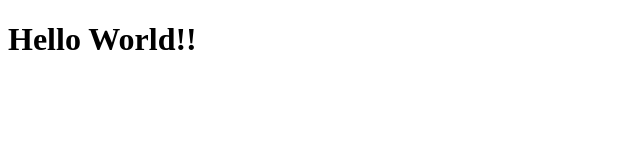
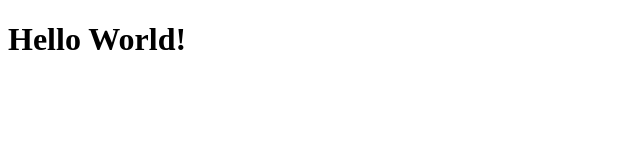
Before and after one commit to adilelmoba/learning-git, a plain HTML site: page index.html in a window 1280 px wide. Shown: the full height of the page, 0-640 px from the left. Drawn offline with Linux system fonts and the light colour scheme.

Commit message:
Second edit saved

```diff
--- a/index.html
+++ b/index.html
@@ -10,7 +10,7 @@
 
 <body>
 
-  <h1>Hello World!!</h1>
+  <h1>Hello World!</h1>
 
 </body>
 
```
